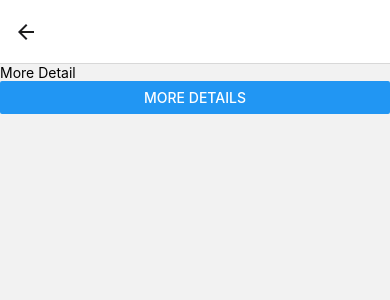
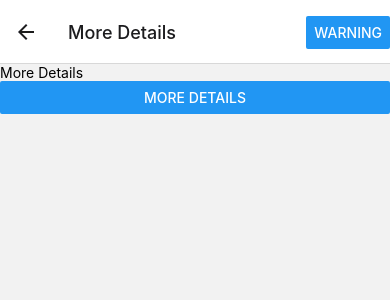
Before and after one commit to jyang10086/cs5520-inclass1, a React Native app: screen /Details in a window 390 px wide. Shown: the top 300 px of the page. Built offline with nearby package versions, Linux system fonts and the light colour scheme.

Commit message:
add button to headerRight

```diff
--- a/App.js
+++ b/App.js
@@ -1,3 +1,4 @@
+import { Button } from "react-native";
 import { NavigationContainer } from "@react-navigation/native";
 import { createNativeStackNavigator } from "@react-navigation/native-stack";
 import Home from "./components/Home";
@@ -21,7 +22,10 @@ export default function App() {
           name="Details"
           component={GoalDetails}
           options={({ route }) => ({
-            title: route.params?.item.text || '',
+            title: route.params?.item.text || "More Details",
+            headerRight: () => {
+              return <Button title="Warning" />;
+            },
           })}
         />
       </Stack.Navigator>
--- a/components/GoalDetails.js
+++ b/components/GoalDetails.js
@@ -11,7 +11,7 @@ export default function GoalDetails({ navigation, route }) {
           Goal Details: {route.params.item.text} id: {route.params.item.id}
         </Text>
       ) : (
-        <Text>More Detail</Text>
+        <Text>More Details</Text>
       )}
       <Button title="More Details" onPress={handleMoreDetails} />
     </View>
```
